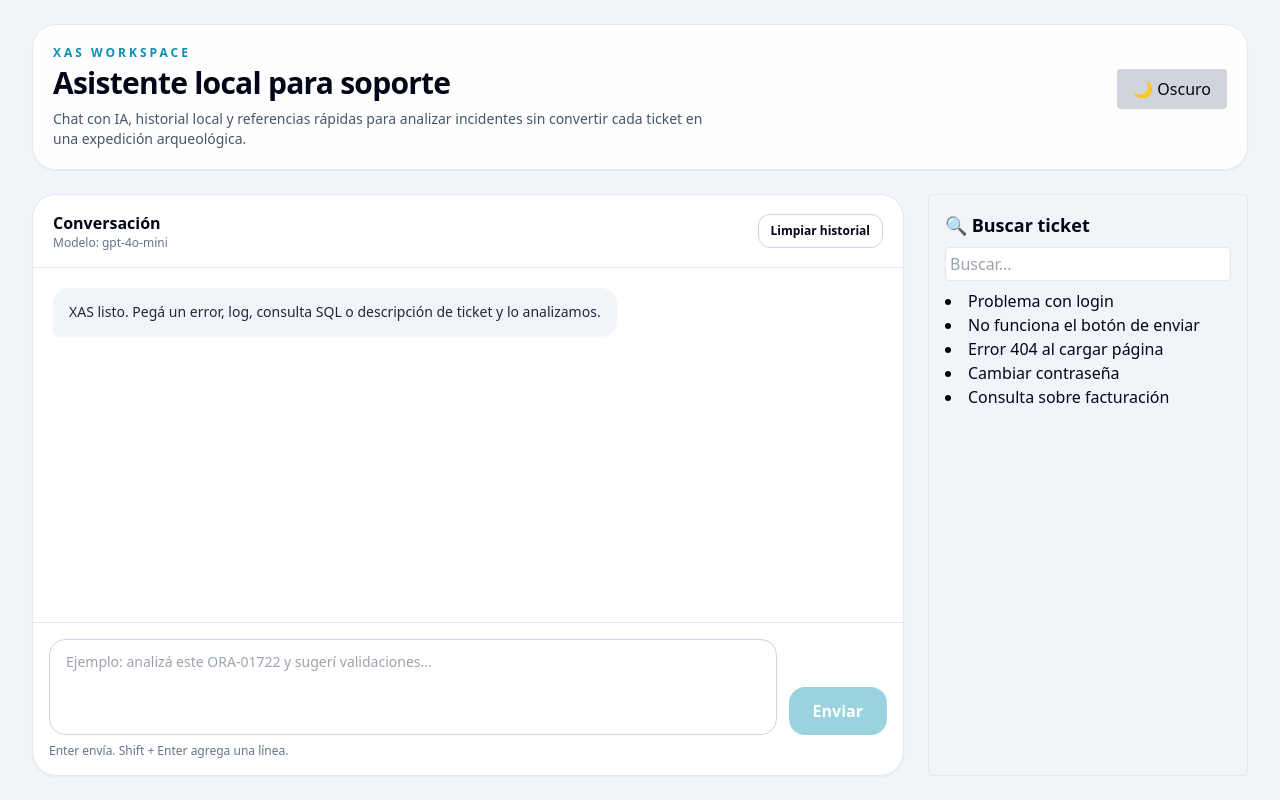
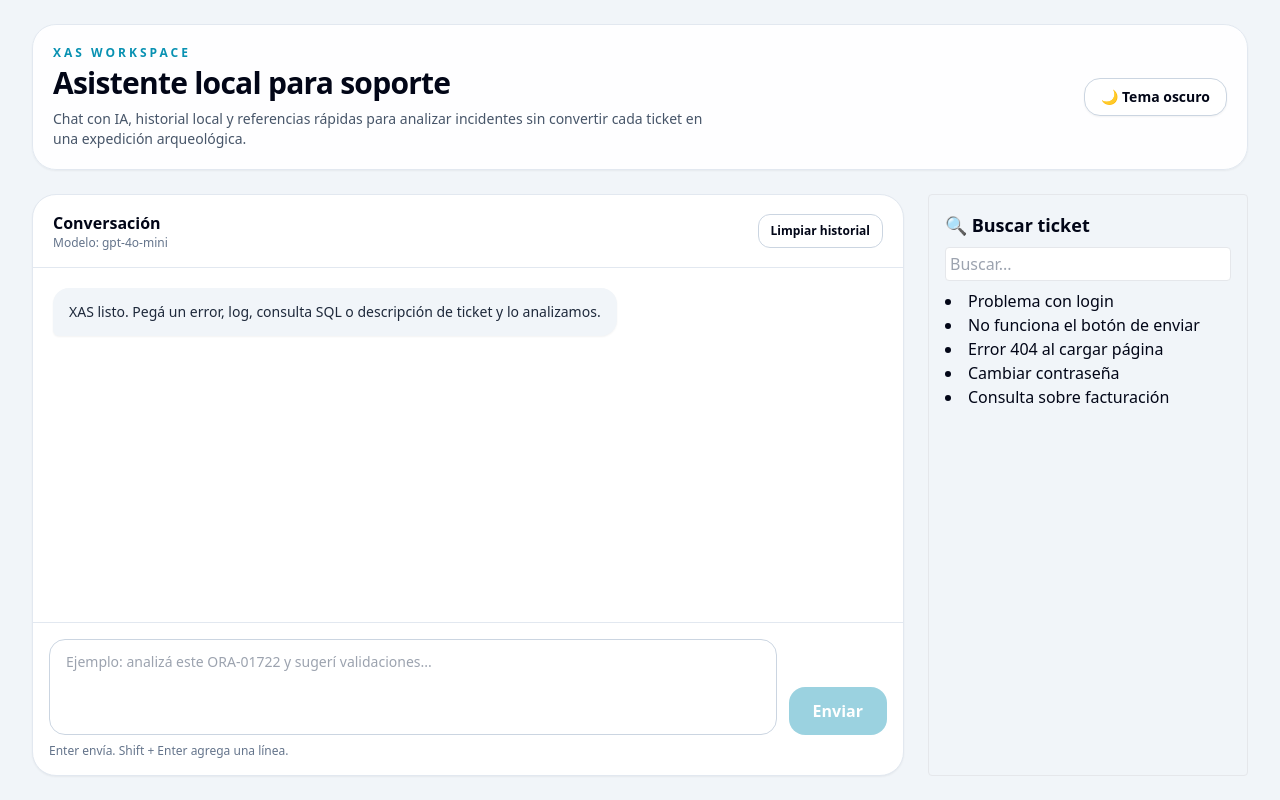
Before and after one commit to Facu199806/xas, a React (Vite) app: page / in a window 1280 px wide. Built offline with nearby package versions, Linux system fonts and the light colour scheme; no server answers.

Commit message:
style: mejorar selector de tema

```diff
--- a/src/components/ToggleTheme.jsx
+++ b/src/components/ToggleTheme.jsx
@@ -1,9 +1,11 @@
 const ToggleTheme = ({ toggle, darkMode }) => (
   <button
+    type="button"
     onClick={toggle}
-    className="bg-gray-300 dark:bg-gray-700 px-4 py-2 rounded mb-4"
+    aria-label={darkMode ? 'Activar tema claro' : 'Activar tema oscuro'}
+    className="inline-flex items-center justify-center rounded-2xl border border-slate-300 bg-white px-4 py-2 text-sm font-semibold shadow-sm transition hover:-translate-y-0.5 hover:bg-slate-100 dark:border-slate-700 dark:bg-slate-950 dark:hover:bg-slate-800"
   >
-    {darkMode ? '🌞 Claro' : '🌙 Oscuro'}
+    {darkMode ? '☀️ Tema claro' : '🌙 Tema oscuro'}
   </button>
 )
 
```
